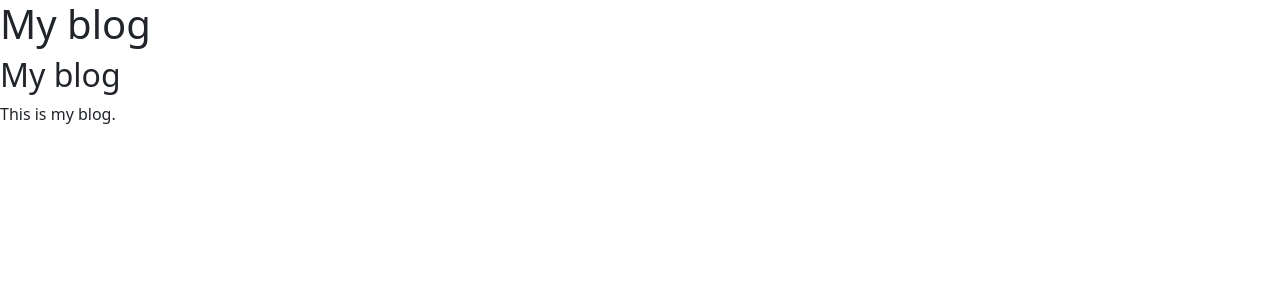
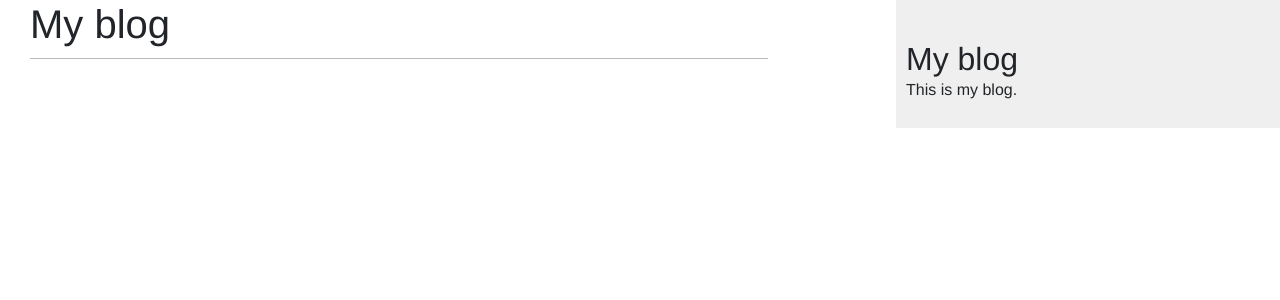
Before and after one commit to likelion-backend-6th/DjangoProject_KimJunYoung, a Django app: page /blog/ in a window 1280 px wide. Shown: the top 300 px of the page. Run offline with Django 4.2, Linux system fonts and the light colour scheme; data that the repository does not hold is empty; some libraries are stand-ins or nearby versions.

Commit message:
static 설정 및 탬플릿 수정

```diff
--- a/python6th_catalogapp/settings.py
+++ b/python6th_catalogapp/settings.py
@@ -138,6 +138,9 @@ USE_TZ = True
 # https://docs.djangoproject.com/en/4.2/howto/static-files/
 
 STATIC_URL = 'static/'
+STATICFILES_DIRS = [
+    BASE_DIR / 'static',
+]
 
 # Default primary key field type
 # https://docs.djangoproject.com/en/4.2/ref/settings/#default-auto-field
--- /dev/null
+++ b/static/blog.css
@@ -0,0 +1,92 @@
+body {
+    margin:0;
+    padding:0;
+    font-family:helvetica, sans-serif;
+}
+
+a {
+    color:#00abff;
+    text-decoration:none;
+}
+
+h1 {
+    font-weight:normal;
+    border-bottom:1px solid #bbb;
+    padding:0 0 10px 0;
+}
+
+h2 {
+    font-weight:normal;
+    margin:30px 0 0;
+}
+
+#content {
+    float:left;
+    width:60%;
+    padding:0 0 0 30px;
+}
+
+#sidebar {
+    float:right;
+    width:30%;
+    padding:10px;
+    background:#efefef;
+    height:100%;
+}
+
+p.date {
+    color:#ccc;
+    font-family: georgia, serif;
+    font-size: 12px;
+    font-style: italic;
+}
+
+/* pagination */
+.pagination {
+    margin:40px 0;
+    font-weight:bold;
+}
+
+/* forms */
+label {
+    float:left;
+    clear:both;
+    color:#333;
+    margin-bottom:4px;
+}
+input, textarea {
+    clear:both;
+    float:left;
+    margin:0 0 10px;
+    background:#ededed;
+    border:0;
+    padding:6px 10px;
+    font-size:12px;
+}
+input[type=submit] {
+    font-weight:bold;
+    background:#00abff;
+    color:#fff;
+    padding:10px 20px;
+    font-size:14px;
+    text-transform:uppercase;
+}
+.errorlist {
+    color:#cc0033;
+    float:left;
+    clear:both;
+    padding-left:10px;
+}
+
+/* comments */
+.comment {
+    padding:10px;
+}
+.comment:nth-child(even) {
+    background:#efefef;
+}
+.comment .info {
+    font-weight:bold;
+    font-size:12px;
+    color:#666;
+}
--- a/templates/blog/base.html
+++ b/templates/blog/base.html
@@ -3,7 +3,7 @@
 <!doctype html>
 <html lang="ko">
 
-{% include 'head.html' %}
+{% include 'blog/head.html' %}
 
 <body>
 
--- a/templates/head.html
+++ b/templates/blog/head.html
@@ -1,5 +1,4 @@
 {% load static %}
-
 <head>
     <meta charset="UTF-8">
     <meta name="viewport"
@@ -10,7 +9,7 @@
     <link rel="stylesheet" type="text/css" href="{% static 'bootstrap.min.css' %}">
 
     <!-- blog CSS -->
-    <link rel="stylesheet" href="{% static blog.css %}">
+    <link rel="stylesheet" href="{% static 'blog.css' %}">
 
     <title>Catalog App</title>
 </head>
--- a/templates/blog/post/list.html
+++ b/templates/blog/post/list.html
@@ -4,7 +4,7 @@
     <h1>My blog</h1>
     {% for post in posts %}
         <h2>
-            <a href="{% url 'blog:post_detail' post.id %}">{{ post.title }}</a>
+            <a href="{{ post.get_absolute_url }}">{{ post.title }}</a>
         </h2>
         <p class="date">
             Published {{ post.publish }} by {{ post.author }}
```
Also changed, not shown: static/bolg.css (deleted).
